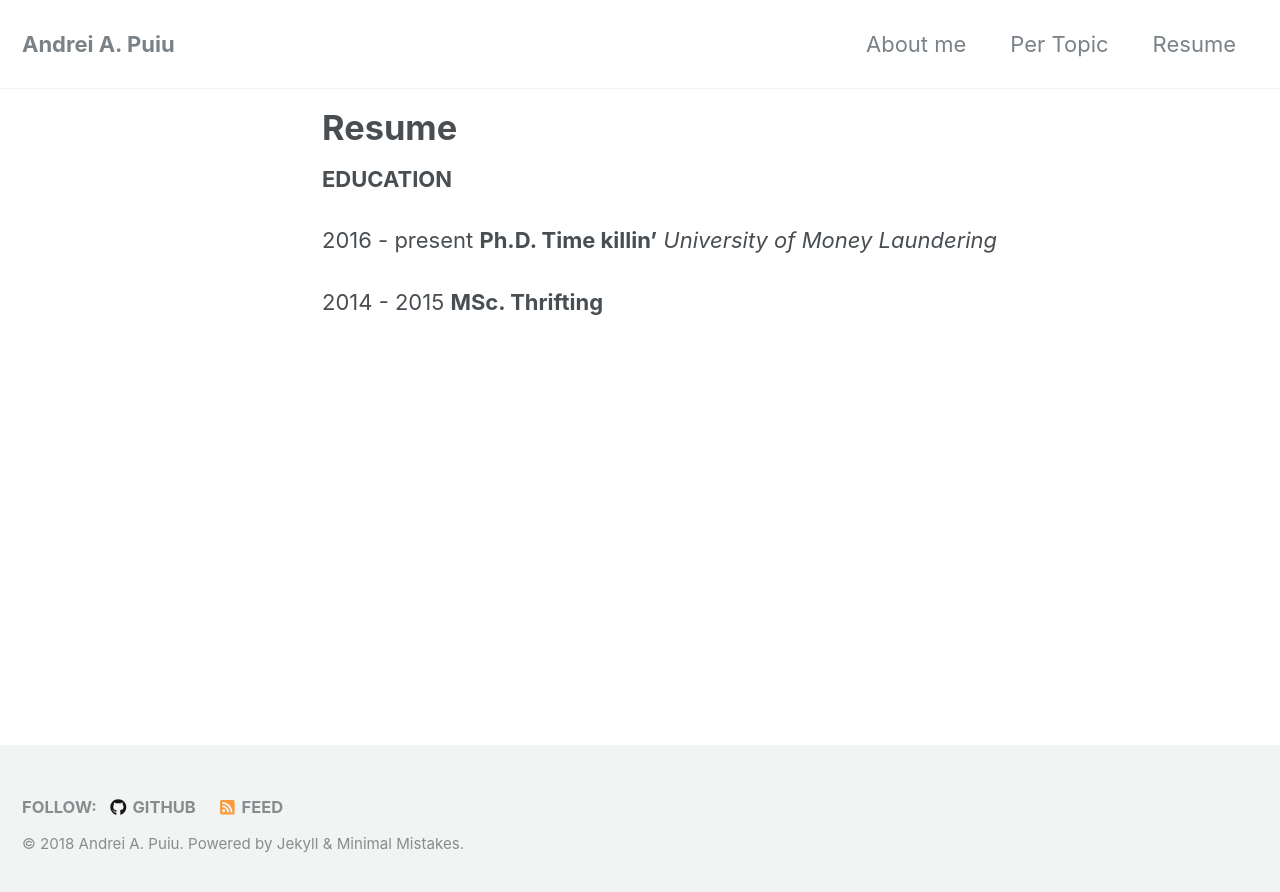
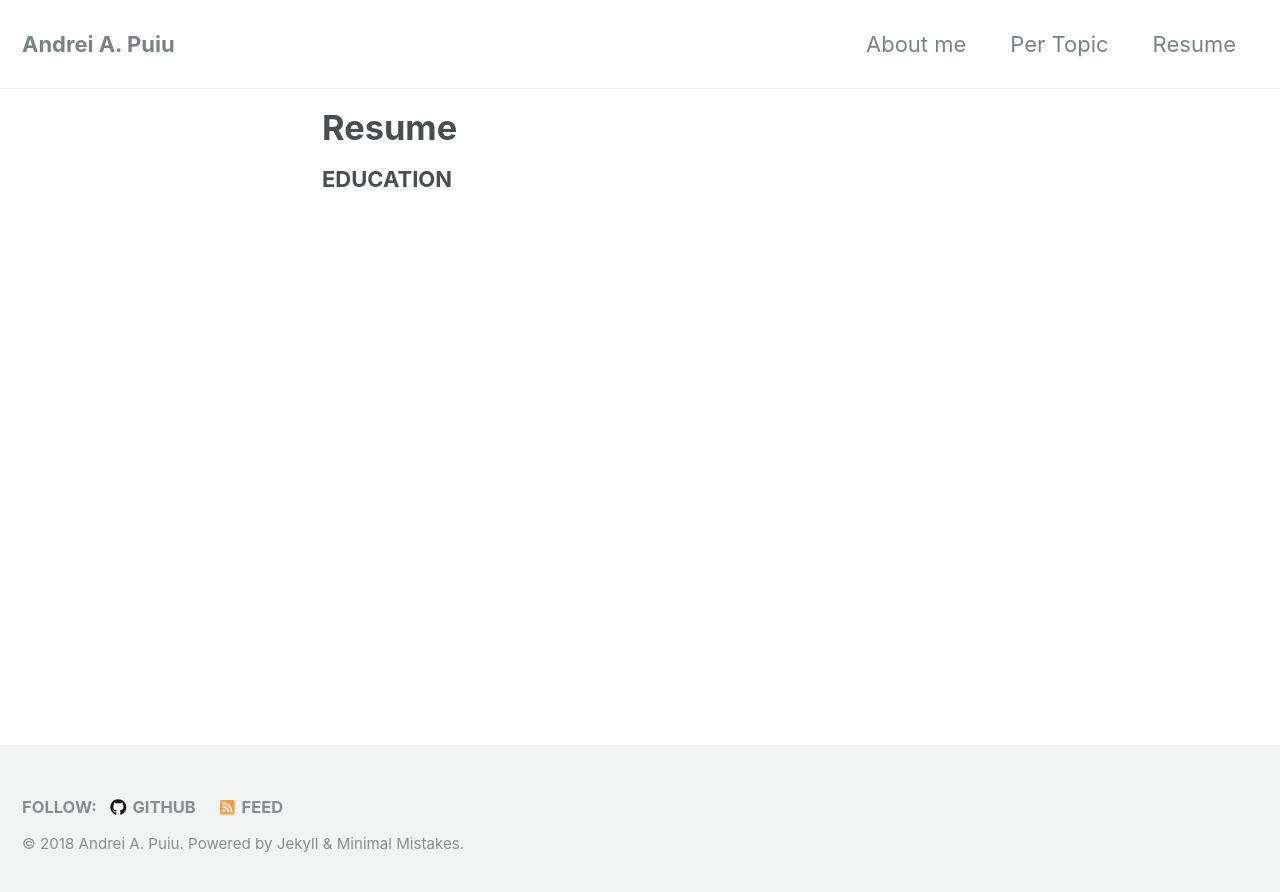
Before and after one commit to alexandrupuiu/alexandrupuiu.github.io, a Jekyll site: the page built from _pages/Resume.md, in a window 1280 px wide. Shown: the top 892 px of the page. Built offline with Jekyll 4.4.1, drawn with Linux system fonts in a browser that asks for light colours; nearby versions of some CDN libraries.

Commit message:
new edits3

```diff
--- a/_pages/Resume.md
+++ b/_pages/Resume.md
@@ -6,8 +6,3 @@ permalink: /Resume/
 ---
 
 **EDUCATION**
-
-2016 - present **Ph.D. Time killin'**
-*University of Money Laundering*
-
-2014 - 2015	**MSc. Thrifting**
```
